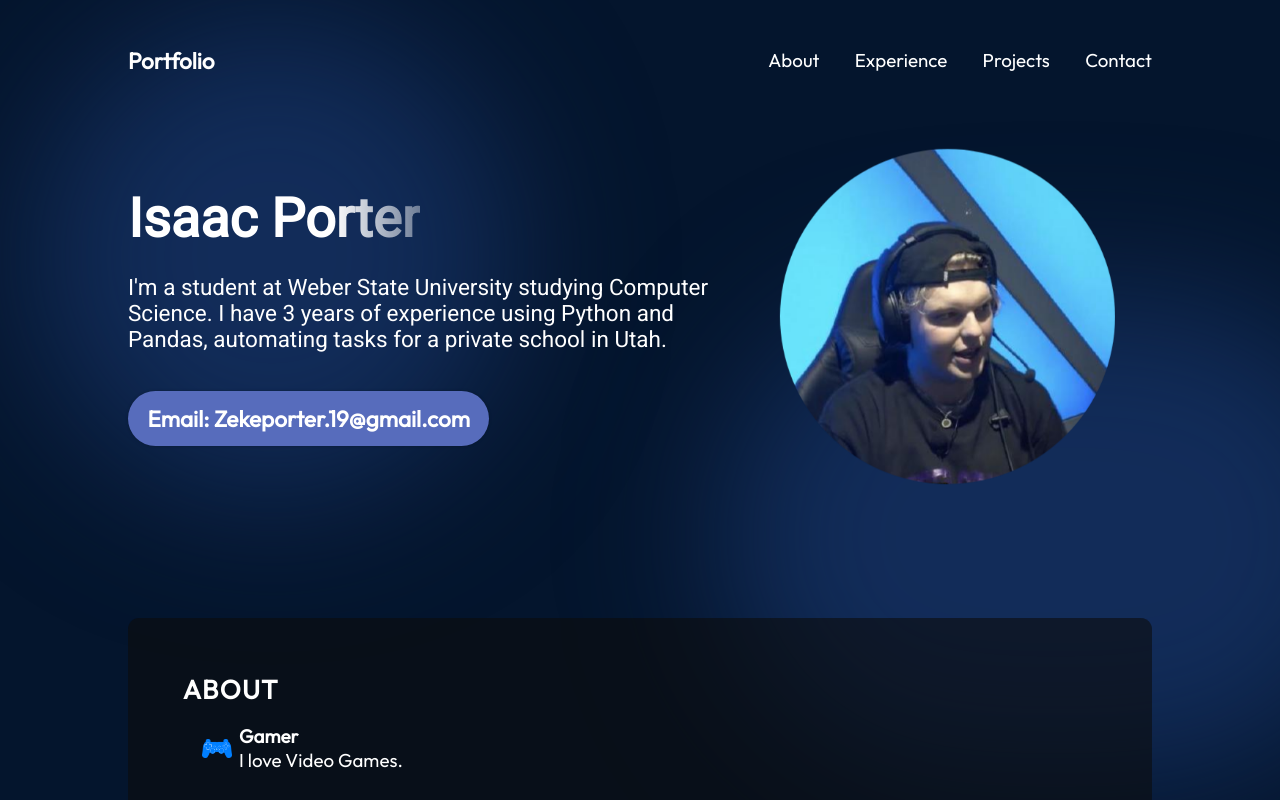
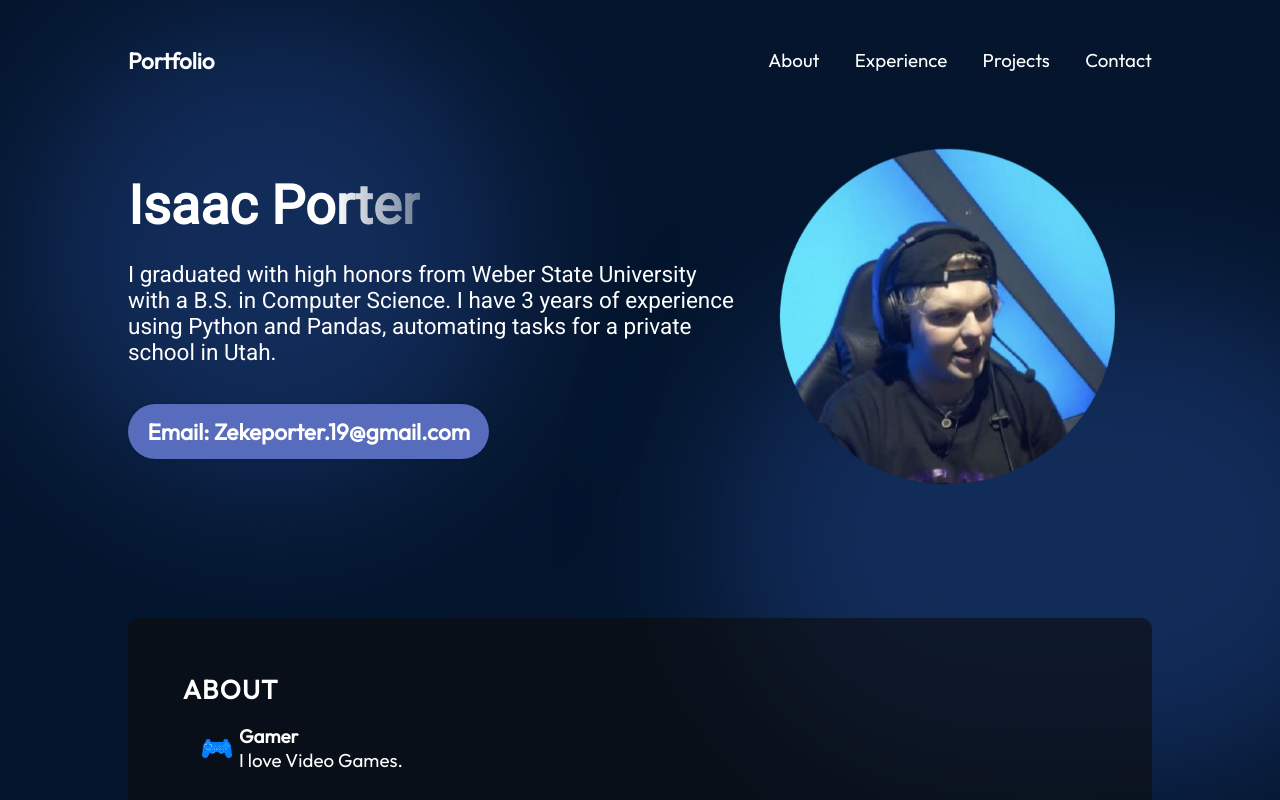
Before and after one commit to isaacporter1/Portfolio-React, a React (Vite) app: page / in a window 1280 px wide. Shown: the top 800 px of the page. Built offline with nearby package versions, Linux system fonts and the light colour scheme.

Commit message:
Updating main "hero" about

```diff
--- a/src/components/Hero/Hero.jsx
+++ b/src/components/Hero/Hero.jsx
@@ -9,7 +9,7 @@ export const Hero = () => {
       <div className={styles.content}>
         <h1 className={styles.title}>Isaac Porter</h1>
         <p className={styles.description}>
-          I'm a student at Weber State University studying Computer Science. I have 3 years of experience using Python and
+          I graduated with high honors from Weber State University with a B.S. in Computer Science. I have 3 years of experience using Python and
           Pandas, automating tasks for a private school in Utah.
         </p>
         <a href="mailto:Zekeporter.19@email.com" className={styles.contactBtn}>
```
